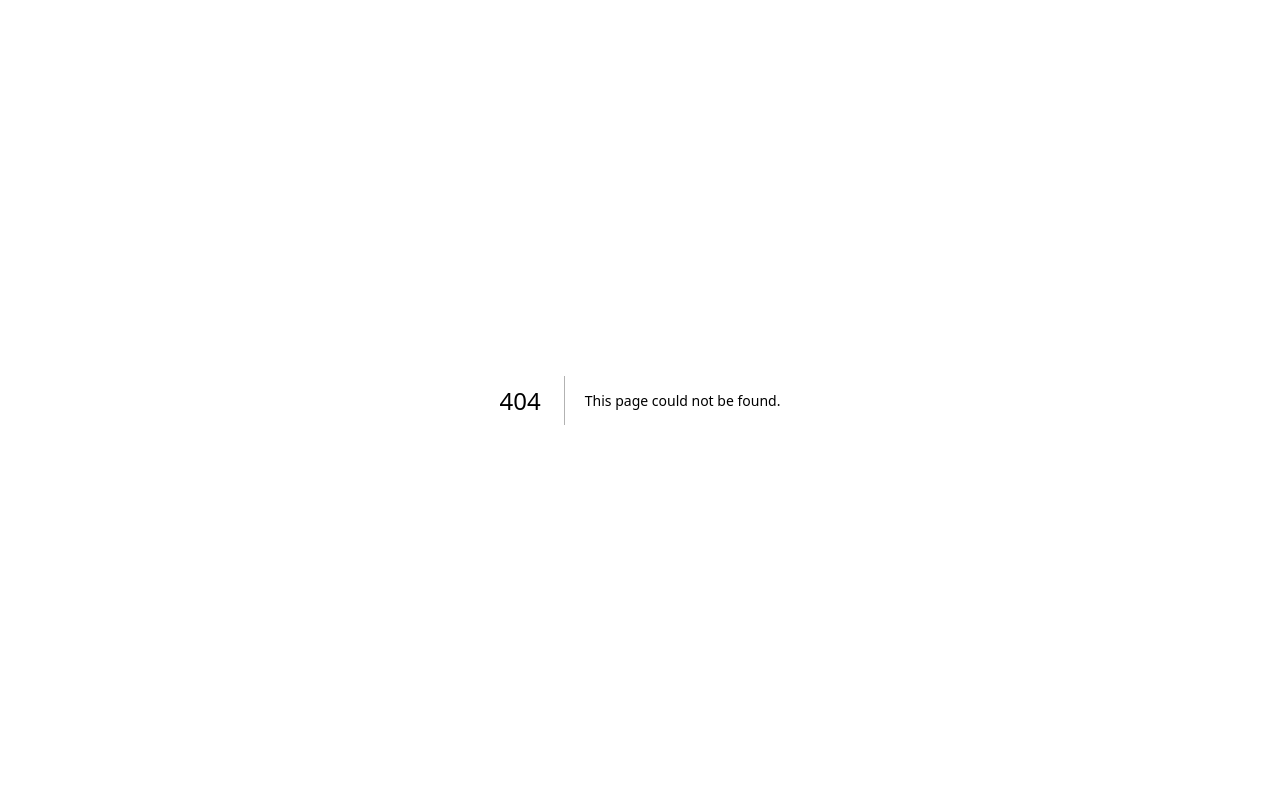
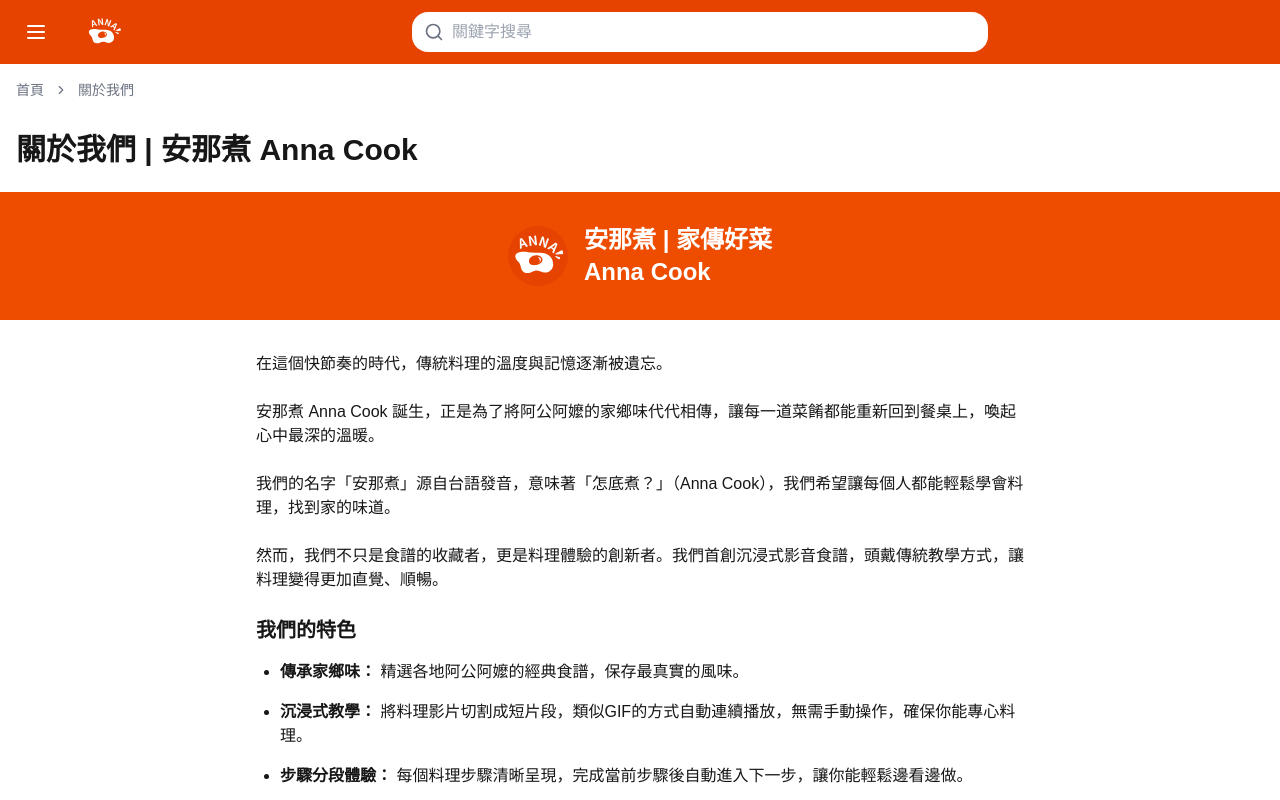
Before and after one commit to heyi5478/anna-cook, a Next.js app: page /about-us in a window 1280 px wide. Before the commit this address had no page. Shown: the top 800 px of the page. Built offline with nearby package versions, Linux system fonts and the light colour scheme.

Commit message:
feat: 新增關於我們頁面元件，包含麵包屑導航、品牌介紹及特色說明，提升網站內容的完整性與使用者體驗。

```diff
--- /dev/null
+++ b/src/pages/about-us/index.tsx
@@ -0,0 +1,117 @@
+import React from 'react';
+import Image from 'next/image';
+import Head from 'next/head';
+import { NextPage } from 'next';
+import {
+  Breadcrumb,
+  BreadcrumbItem,
+  BreadcrumbLink,
+  BreadcrumbList,
+  BreadcrumbPage,
+  BreadcrumbSeparator,
+} from '@/components/ui/breadcrumb';
+import { Header } from '@/components/layout/Header';
+import { Footer } from '@/components/layout/Footer';
+
+const AboutUsPage: NextPage = () => {
+  return (
+    <>
+      <Head>
+        <title>關於我們 | 安那煮 Anna Cook</title>
+        <meta name="description" content="安那煮 Anna Cook 品牌故事與理念" />
+      </Head>
+
+      <div className="flex min-h-screen flex-col">
+        <Header />
+
+        <main className="flex-1 flex flex-col">
+          {/* 麵包屑導航 */}
+          <div className="container mx-auto px-4 py-4">
+            <Breadcrumb>
+              <BreadcrumbList>
+                <BreadcrumbItem>
+                  <BreadcrumbLink href="/">首頁</BreadcrumbLink>
+                </BreadcrumbItem>
+                <BreadcrumbSeparator />
+                <BreadcrumbItem>
+                  <BreadcrumbPage>關於我們</BreadcrumbPage>
+                </BreadcrumbItem>
+              </BreadcrumbList>
+            </Breadcrumb>
+          </div>
+
+          {/* 主要標題 */}
+          <div className="container mx-auto px-4 pt-4 pb-6">
+            <h1 className="text-3xl font-bold">關於我們 | 安那煮 Anna Cook</h1>
+          </div>
+
+          {/* 品牌橫幅 */}
+          <div className="bg-[#EE4D00] py-8 mb-8">
+            <div className="container mx-auto px-4 flex items-center justify-center">
+              <div className="flex items-center">
+                <Image
+                  src="/login-small-logo.svg"
+                  alt="安那煮 Logo"
+                  width={60}
+                  height={60}
+                />
+                <div className="ml-4 text-white">
+                  <h2 className="text-2xl font-bold">安那煮 | 家傳好菜</h2>
+                  <h2 className="text-2xl font-bold">Anna Cook</h2>
+                </div>
+              </div>
+            </div>
+          </div>
+
+          {/* 內容區域 */}
+          <div className="container mx-auto px-4 mb-12">
+            <div className="max-w-3xl mx-auto">
+              <p className="mb-6">
+                在這個快節奏的時代，傳統料理的溫度與記憶逐漸被遺忘。
+              </p>
+
+              <p className="mb-6">
+                安那煮 Anna Cook
+                誕生，正是為了將阿公阿嬤的家鄉味代代相傳，讓每一道菜餚都能重新回到餐桌上，喚起心中最深的溫暖。
+              </p>
+
+              <p className="mb-6">
+                我們的名字「安那煮」源自台語發音，意味著「怎底煮？」（Anna
+                Cook），我們希望讓每個人都能輕鬆學會料理，找到家的味道。
+              </p>
+
+              <p className="mb-6">
+                然而，我們不只是食譜的收藏者，更是料理體驗的創新者。我們首創沉浸式影音食譜，頭戴傳統教學方式，讓料理變得更加直覺、順暢。
+              </p>
+
+              <h3 className="text-xl font-bold mb-4">我們的特色</h3>
+
+              <ul className="list-disc pl-6 space-y-4 mb-8">
+                <li>
+                  <strong>傳承家鄉味：</strong>{' '}
+                  精選各地阿公阿嬤的經典食譜，保存最真實的風味。
+                </li>
+                <li>
+                  <strong>沉浸式教學：</strong>{' '}
+                  將料理影片切割成短片段，類似GIF的方式自動連續播放，無需手動操作，確保你能專心料理。
+                </li>
+                <li>
+                  <strong>步驟分段體驗：</strong>{' '}
+                  每個料理步驟清晰呈現，完成當前步驟後自動進入下一步，讓你能輕鬆邊看邊做。
+                </li>
+              </ul>
+
+              <p className="mb-6">
+                我們相信，料理不只是滿足口腹之欲，更是一種情感的傳遞。讓我們一起透過科技，守護那些珍貴的家鄉味，讓傳統與創新在廚房裡交織出新的可能！
+              </p>
+            </div>
+          </div>
+        </main>
+
+        <Footer />
+      </div>
+    </>
+  );
+};
+
+export default AboutUsPage;
```
